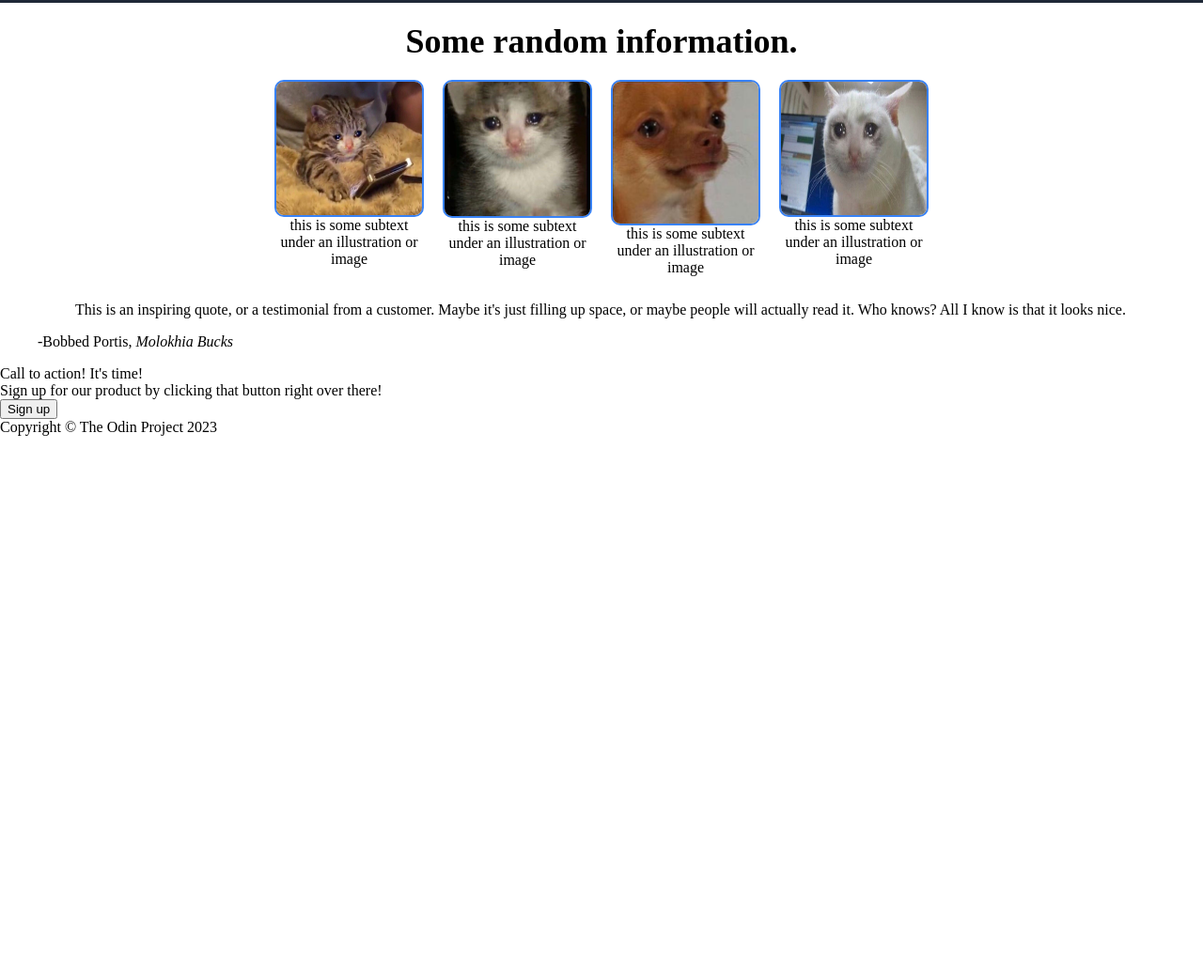
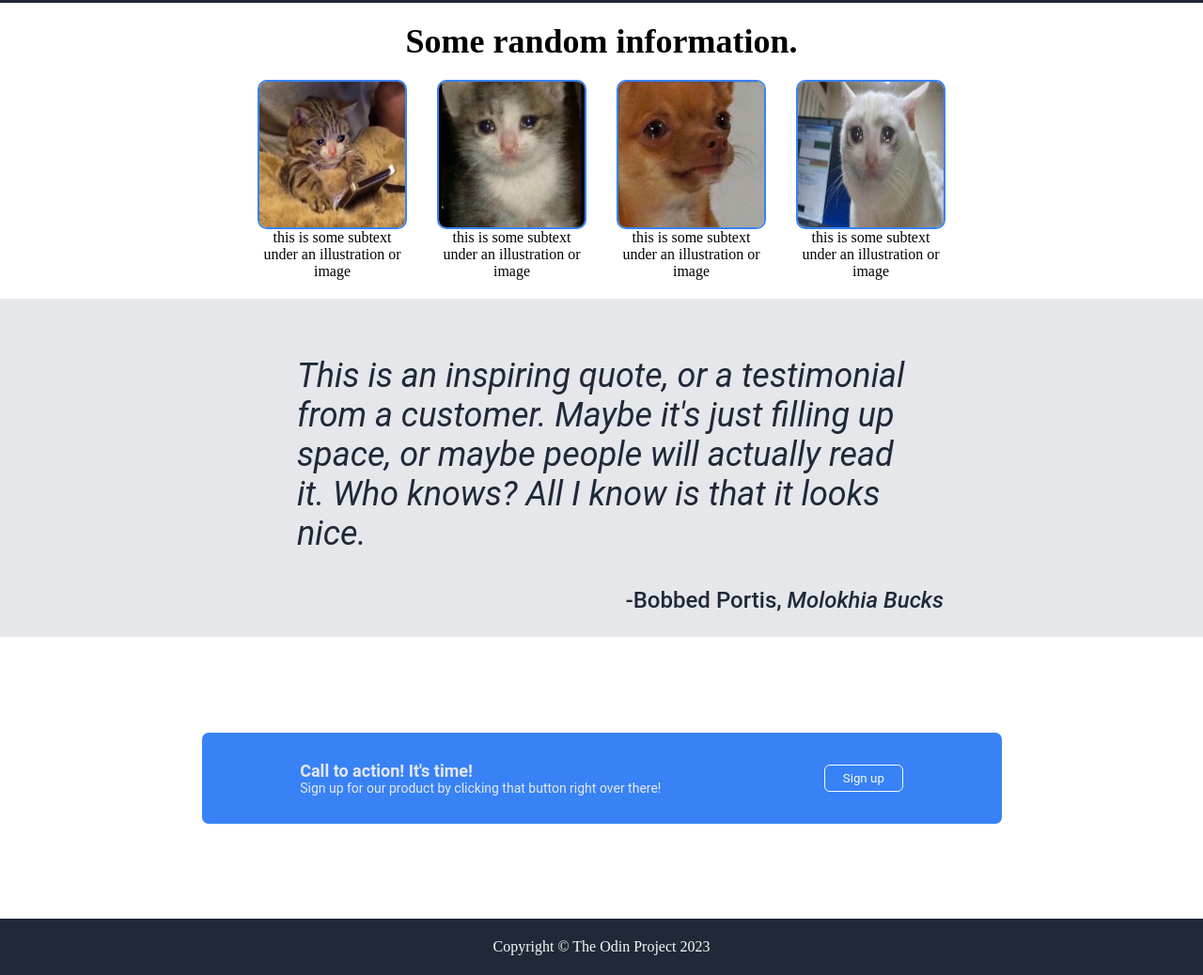
Before and after one commit to FlethenMesh/landing-page, a plain HTML site: page index.html in a window 1280 px wide. Shown: the part 394-1432 px from the top of the page at 94% size. Before the commit the page ends 858 px from the top, so only its background shows below. Drawn offline with Linux system fonts and the light colour scheme.

Commit message:
Finishes first draft of landing page
Needs work with alignment and sizing.
Needs additional flex properties to manages growing and shrinking.

```diff
--- a/index.html
+++ b/index.html
@@ -21,7 +21,7 @@
         <div class="left-content">
           <div class="content-header">This website is awesome</div>
           <div class="content-paragraph">This website has some subtext that goes here under the main title. It's a smaller font and the color is lower contrast</div>
-          <button class="content-button">Sign up</button>
+          <button type="button" class="content-button">Sign up</button>
         </div>
         <div class="content-box">This is a placeholder for some text or an image.</div>
         </div>
@@ -49,14 +49,20 @@
         </div>
       <div class="quote">
         <figure>
-          <blockquote>This is an inspiring quote, or a testimonial from a customer. Maybe it's just filling up space, or maybe people will actually read it. Who knows? All I know is that it looks nice.</blockquote>
+          <blockquote><em>This is an inspiring quote, or a testimonial from a customer. Maybe it's just filling up space, or maybe people will actually read it. Who knows? All I know is that it looks nice.</em></blockquote>
           <figcaption>-Bobbed Portis, <cite>Molokhia Bucks</cite></figcaption>
         </figure>
       </div>
       <div class="action">
+        <div class="action-container">
+          <div class="action-left">
             <div class="action-text">Call to action! It's time!</div>
             <div class="action-subtext">Sign up for our product by clicking that button right over there!</div>
-        <button class="action-button">Sign up</button>
+          </div>
+          <div class="action-right">
+            <button type="button" class="action-button">Sign up</button>
+          </div>
+        </div>
       </div>
       <div class="footer">
         <div>Copyright &#169; The Odin Project 2023</div>
--- a/style.css
+++ b/style.css
@@ -122,7 +122,8 @@ a, li {
 .info-container {
   display: flex;
   justify-content: center;
-  gap: 24px;
+  align-items: flex-start;
+  gap: 36px;
   margin: auto;
   padding-bottom: 20px;
 }
@@ -131,7 +132,7 @@ a, li {
   display: flex;
   flex-direction: column;
   align-items: center;
-  height: 200px;
+  height: 100%;
   width: 155px;
 }
 
@@ -147,3 +148,84 @@ a, li {
   flex-wrap: wrap;
   text-align: center;
 }
+
+/*Quote Section*/
+
+.quote {
+  background-color: #e5e7eb;
+  height: 360px;
+  display: flex;
+  align-items: center;
+  justify-content: center;
+}
+
+figure {
+  width: 728px;
+  font-size: 36px;
+  color: #1f2937;
+  font-family: 'Roboto',sans-serif;
+}
+
+figcaption {
+  float: right;
+  font-size: 24px;
+  font-weight: 550;
+}
+
+/*Call to action styles*/
+
+.action {
+  display: flex;
+  justify-content: center;
+  align-items: center;
+  height: 300px;
+  margin: auto;
+}
+
+.action-container {
+  background-color: #3882f6;
+  width: 815px;
+  padding: 30px 18px;
+  display: flex;
+  justify-content: space-around;
+  align-items: center;
+  border-radius: 7px;
+  font-family: 'Roboto',sans-serif;
+}
+
+.action-left {
+  display: flex;
+  flex-direction: column;
+  color: #e5e7eb;
+  font-family: 'Roboto',sans-serif;
+}
+
+.action-text {
+  font-weight: 700;
+  font-size: 18px;
+}
+
+.action-subtext {
+  font-size: 14px;
+}
+
+.action-button {
+  border: 1px solid #f9faf8;
+  border-radius: 6px;
+  background-color: #3882f6;
+  color: #f9faf8;
+  padding: 6px;
+  font-family: 'Roboto',sans-serif;
+  width: 84px;
+}
+
+/*Footer styles*/
+
+.footer {
+  background-color: #1f2937;
+  display: flex;
+  justify-content: center;
+  align-items: center;
+  height: 60px;
+  color: #f9faf8;
+}
```
Lines whose indentation alone changed are shown as unchanged.
